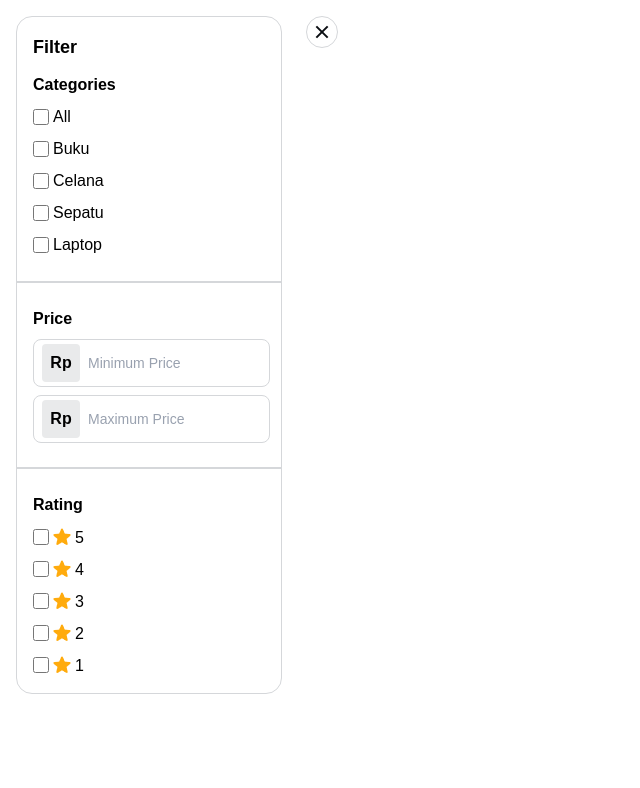
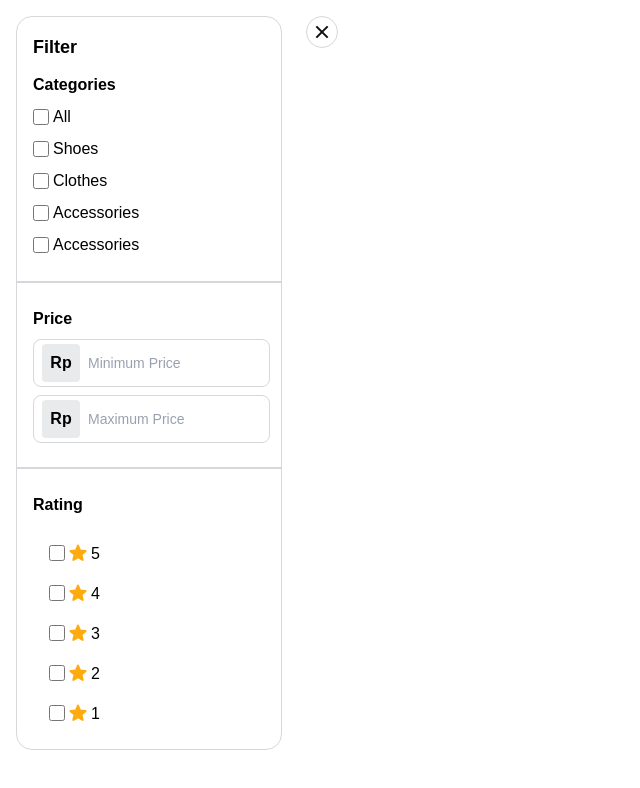
Before and after one commit to herfando/Shirtify, a website: page src/3.filter.html in a window 1280 px wide. Shown: the whole page, without its empty margins (0-640 px from the left). Drawn offline with Linux system fonts and the light colour scheme.

Commit message:
edit text and modified border

```diff
--- a/src/3.filter.html
+++ b/src/3.filter.html
@@ -20,19 +20,19 @@
           <legend class="font-semibold">Categories</legend>
           <div class="grid grid-cols-1 gap-2 mt-2">
             <label class="flex items-center gap-1">
-              <input type="checkbox" class="w-4 h-4 accent-black" /> <span>All</span>
+              <input type="checkbox" class="w-4 h-4 accent-black"/><span>All</span>
             </label>
             <label class="flex items-center gap-1">
-              <input type="checkbox" class="w-4 h-4 accent-black" /> <span>Buku</span>
+              <input type="checkbox" class="w-4 h-4 accent-black"/><span>Shoes</span>
             </label>
             <label class="flex items-center gap-1">
-              <input type="checkbox" class="w-4 h-4 accent-black" /> <span>Celana</span>
+              <input type="checkbox" class="w-4 h-4 accent-black"/><span>Clothes</span>
             </label>
             <label class="flex items-center gap-1">
-              <input type="checkbox" class="w-4 h-4 accent-black" /> <span>Sepatu</span>
+              <input type="checkbox" class="w-4 h-4 accent-black"/><span>Accessories</span>
             </label>
             <label class="flex items-center gap-1">
-              <input type="checkbox" class="w-4 h-4 accent-black" /> <span>Laptop</span>
+              <input type="checkbox" class="w-4 h-4 accent-black"/><span>Accessories</span>
             </label>
           </div>
         </fieldset>
@@ -57,9 +57,9 @@
         <hr class="border-b border-cust my-3 -mx-4">
 
         <!-- Rating -->
-        <fieldset>
+        <fieldset class="pb-6">
           <legend class="font-semibold">Rating</legend>
-          <div class="grid grid-cols-1 gap-2 mt-2">
+          <div class="grid grid-cols-1 gap-4 mt-2 translate-4">
             <label class="flex items-center gap-1">
               <input type="checkbox" class="w-4 h-4 accent-black" />
               <img class="-translate-y-[1px]" src="/assets/images/rating.png" alt="5 stars rating" />
```
Also changed, not shown: src/output.css.
